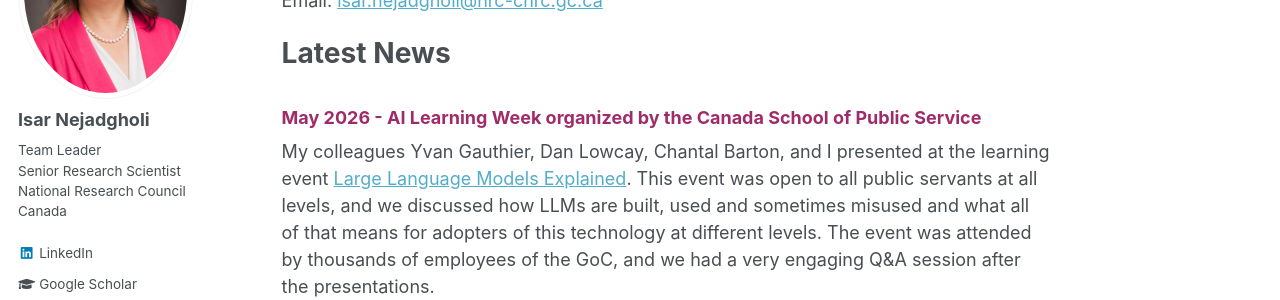
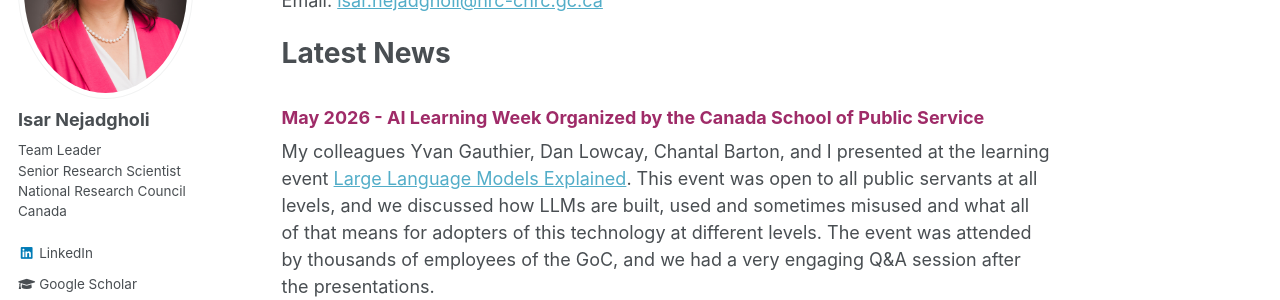
Before and after one commit to IsarNejad/IsarNejad.github.io, a Jekyll site: the page built from _pages/about.md, in a window 1280 px wide and 900 px high, scrolled down 643 px. Shown: the part 153-453 px from the top of the window. Built offline with Jekyll 4.4.1, drawn with Linux system fonts in a browser that asks for light colours.

```diff
--- a/_pages/about.md
+++ b/_pages/about.md
@@ -25,7 +25,7 @@ Email: <isar.nejadgholi@nrc-cnrc.gc.ca>
 # Latest News
 
 {: .amaranth-deep-purple}
-### May 2026 - AI Learning Week organized by the Canada School of Public Service
+### May 2026 - AI Learning Week Organized by the Canada School of Public Service
 
 My colleagues Yvan Gauthier, Dan Lowcay, Chantal Barton, and I presented at the learning event [Large Language Models Explained](https://catalogue.csps-efpc.gc.ca/product?catalog=DDN1-E25&cm_locale=en&pk_vid=bd1ea50e29b3272017773813745fad48). This event was open to all public servants at all levels, and we discussed how LLMs are built, used and sometimes misused and what all of that means for adopters of this technology at different levels. The event was attended by thousands of employees of the GoC, and we had a very engaging Q&A session after the presentations.
 
```
